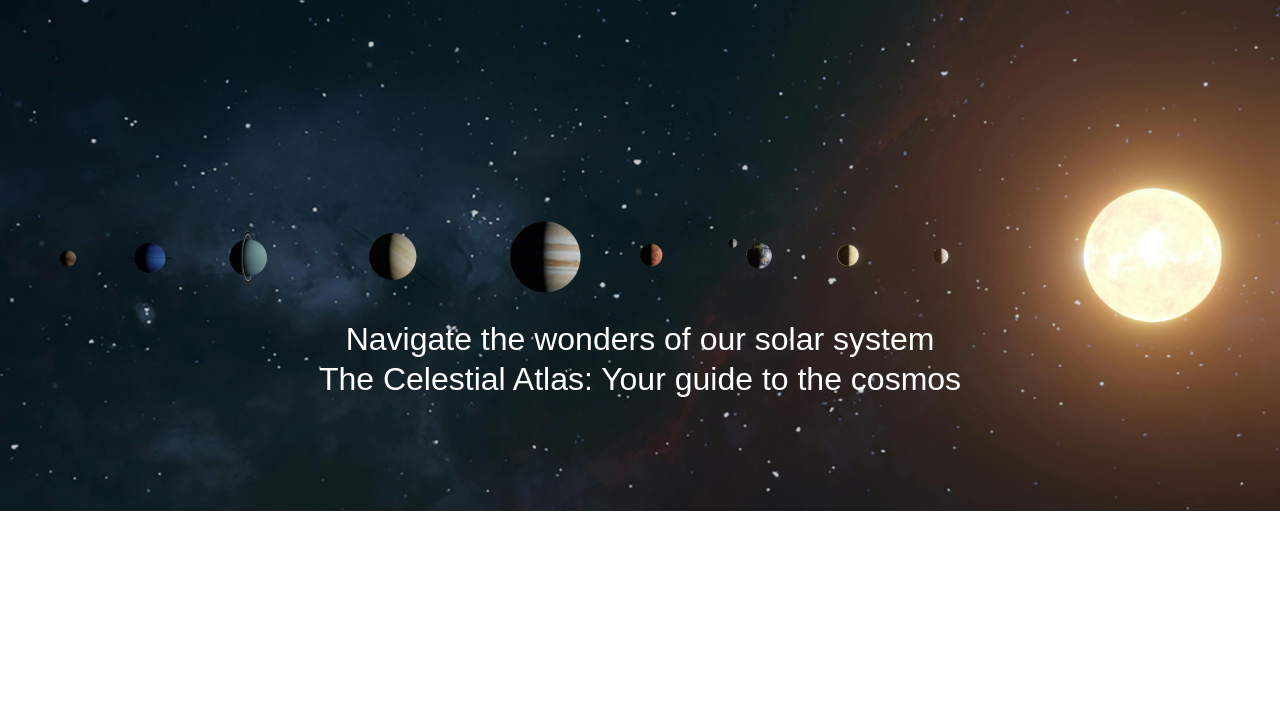
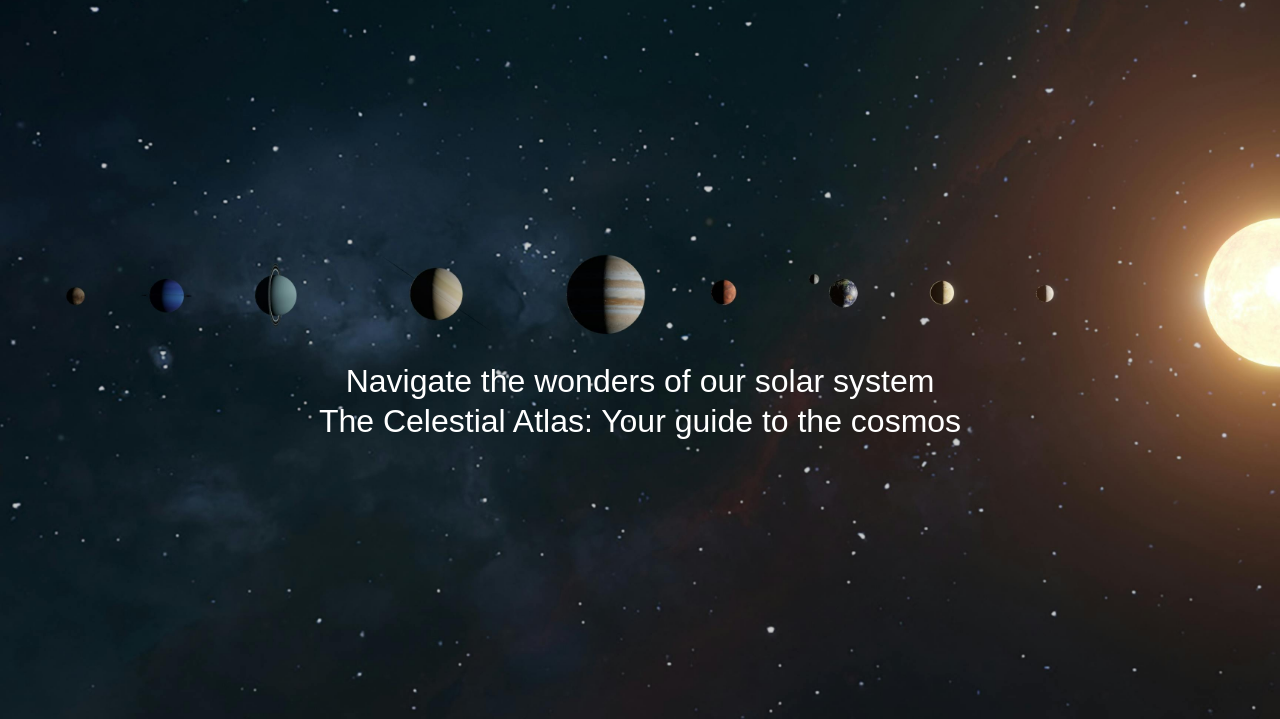
Before and after one commit to Tazbin-Hossen/Academic-static-website-project, a plain HTML site: page index.html in a window 1280 px wide. Shown: the part 81-800 px from the top of the page. Drawn offline with Linux system fonts and the light colour scheme.

Commit message:
change done

```diff
--- a/style.css
+++ b/style.css
@@ -8,7 +8,7 @@
 /* home section */
 .main
 {
-    height: 37rem;
+    height: 100vh;
     width: 100%;
 }
 .bg-pic
```
